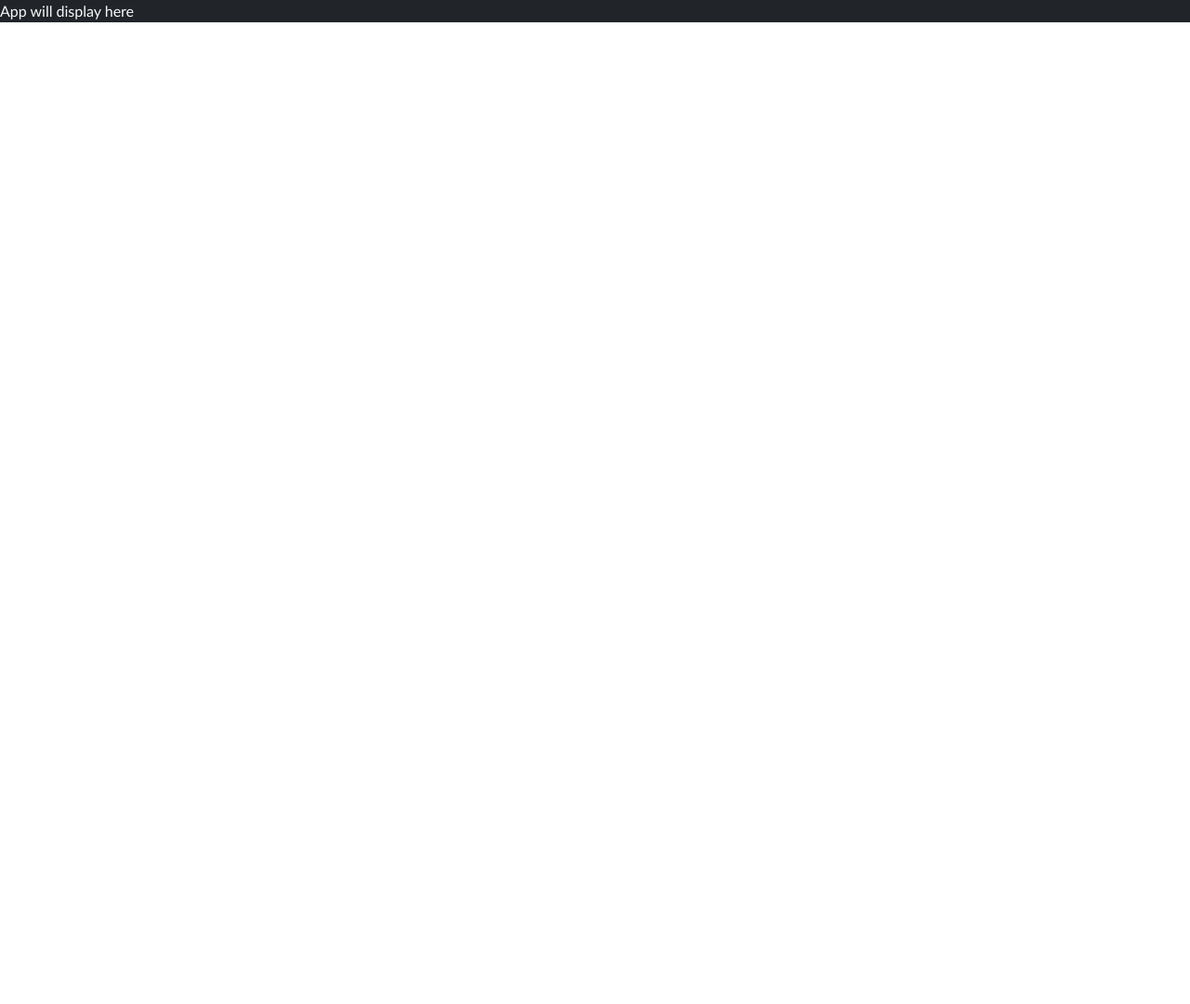
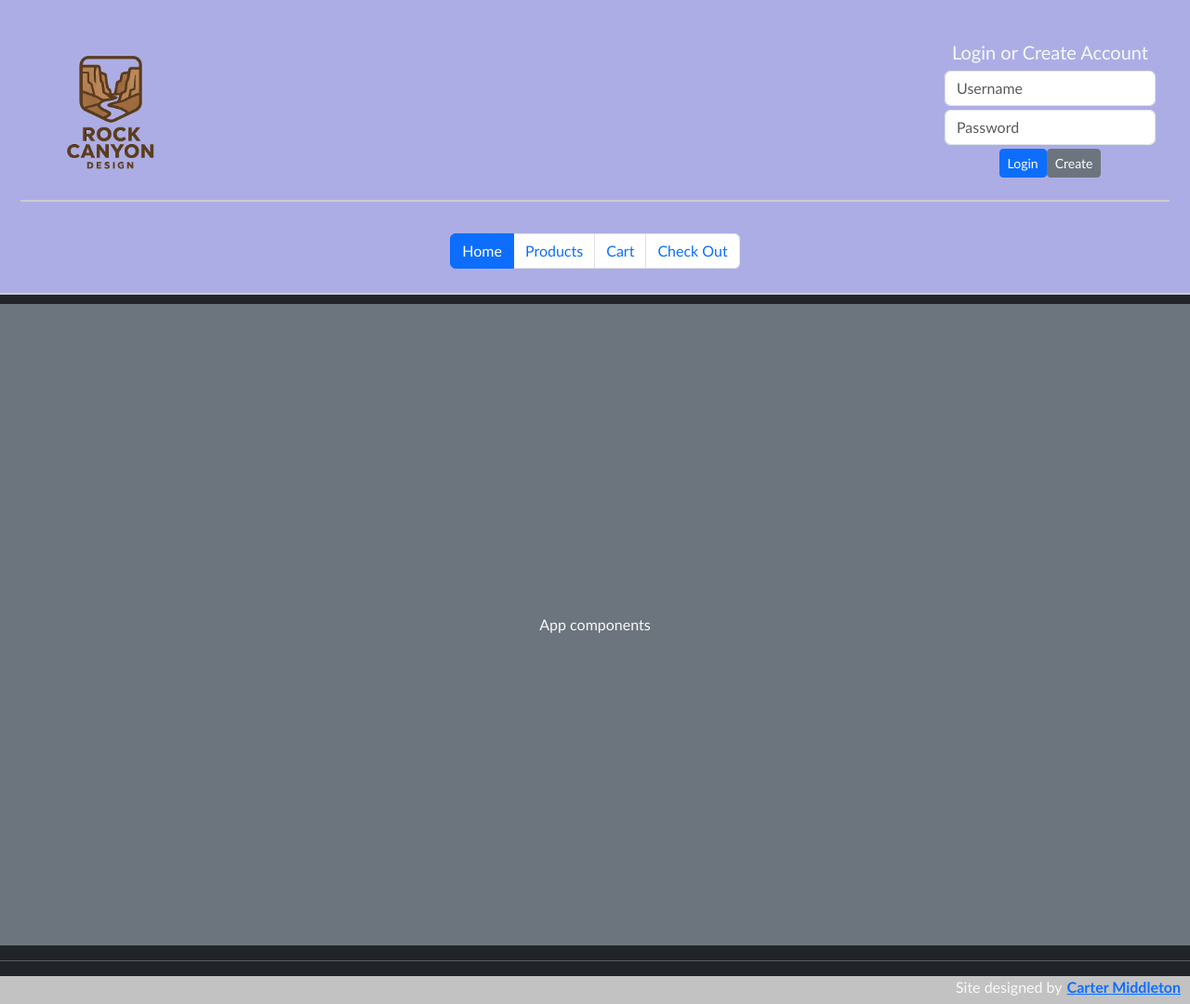
Before and after one commit to Cartermidd/startup, a React (Vite) app: page / in a window 1280 px wide. Shown: the whole page at 93% size. Before the commit the page ends 800 px from the top, so only its background shows below. Built offline with nearby package versions, Linux system fonts and the light colour scheme.

Commit message:
making hte jsx functional. "App components here"

```diff
--- a/src/app.jsx
+++ b/src/app.jsx
@@ -3,5 +3,44 @@ import 'bootstrap/dist/css/bootstrap.min.css';
 import './app.css';
 
 export default function App() {
-    return <div className='app bg-dark text-light'>App will display here</div>
+    return (
+        <div className='app bg-dark text-light'>
+
+        <header className="container-fluid">
+      <nav className="navbar" id="login_n_logo">
+        <div id="logo">
+          <a href="index.html"><img width="175px" src="/rockcanyon_design.png" alt="Rock Canyon Design" /></a>
+        </div>
+        <div id="login">
+          <h5>Login or Create Account</h5>
+          <form method="get" action="/login">
+          <div className="input-group mb-1"><input className="form-control" type="text" id="username" name="userText" placeholder="Username" required pattern=".*" /></div>
+          <div className="input-group mb-1"><input className="form-control" type="password" id="password" name="passwordText" placeholder="Password" required pattern=".*" /></div>
+          <button type="submit" className="btn btn-primary btn-sm">Login</button>
+          <button type="button" className="btn btn-secondary btn-sm">Create</button>
+          </form>
+        </div>
+      </nav>
+
+      <br />
+
+
+      <nav>
+        <ul className="pagination">
+          <li className="page-item active"><a className="page-link" href="index.html">Home</a></li>
+          <li className="page-item"><a className="page-link" href="products.html">Products</a></li>
+          <li className="page-item"><a className="page-link" href="cart.html">Cart</a></li>
+          <li className="page-item"><a className="page-link" href="checkout.html">Check Out</a></li>
+        </ul>
+      </nav>
+
+    </header>
+    <main className='container-fluid bg-secondary text-center'>App components</main>
+    <hr />
+    <footer>
+      <span id='sillyfootertext' className="text-reset">Site designed by   </span>
+      <a id='sillyfootertextname' href="https://github.com/Cartermidd">Carter Middleton</a>
+    </footer>
+        </div>
+    )
 }
```
Also changed, not shown: public/rockcanyon_design.png (renamed from public/ChatGPT Image Sep 8, 2025, 01_29_06 PM.png).
